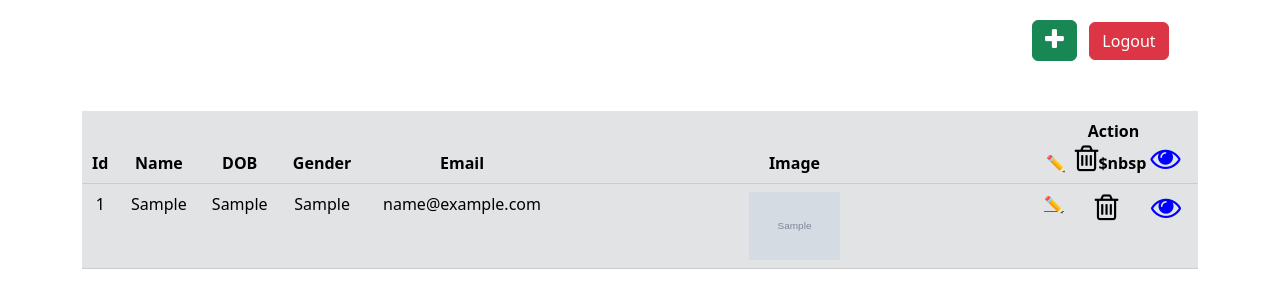
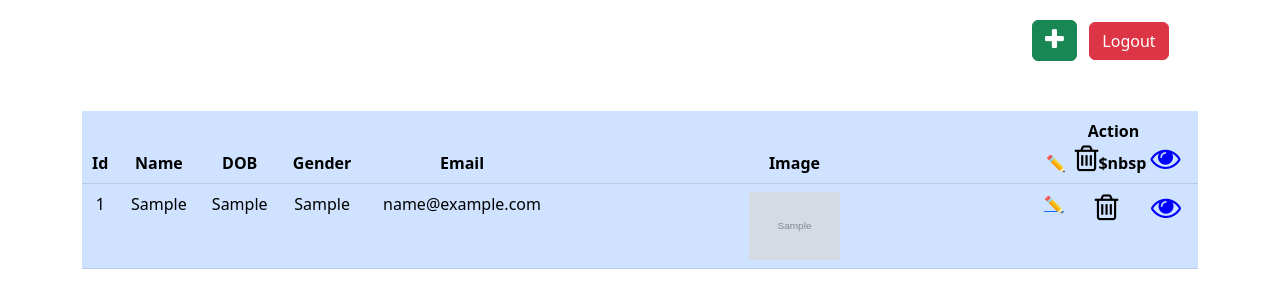
Before and after one commit to Femilarosine/crud, a PHP site: page /login/home.php in a window 1280 px wide. Shown: the top 308 px of the page. Run offline with PHP 8.4, Linux system fonts and the light colour scheme; tables that the repository leaves empty or names only in its code hold one stand-in row (values such as "Sample post"); grey boxes marked "Sample" are stand-in pictures.

Commit message:
1 change

```diff
--- a/login/home.php
+++ b/login/home.php
@@ -30,7 +30,7 @@
 </div>
     <section style="margin: 50px 0;">
     <div class="container">
-            <table class="table table-secondary text-center">
+            <table class="table table-primary text-center">
                 <thead>
                   <tr>
 
```
Also changed, not shown: login/edit.php (+1 -14 lines), login/file1.php (+0 -7 lines).
